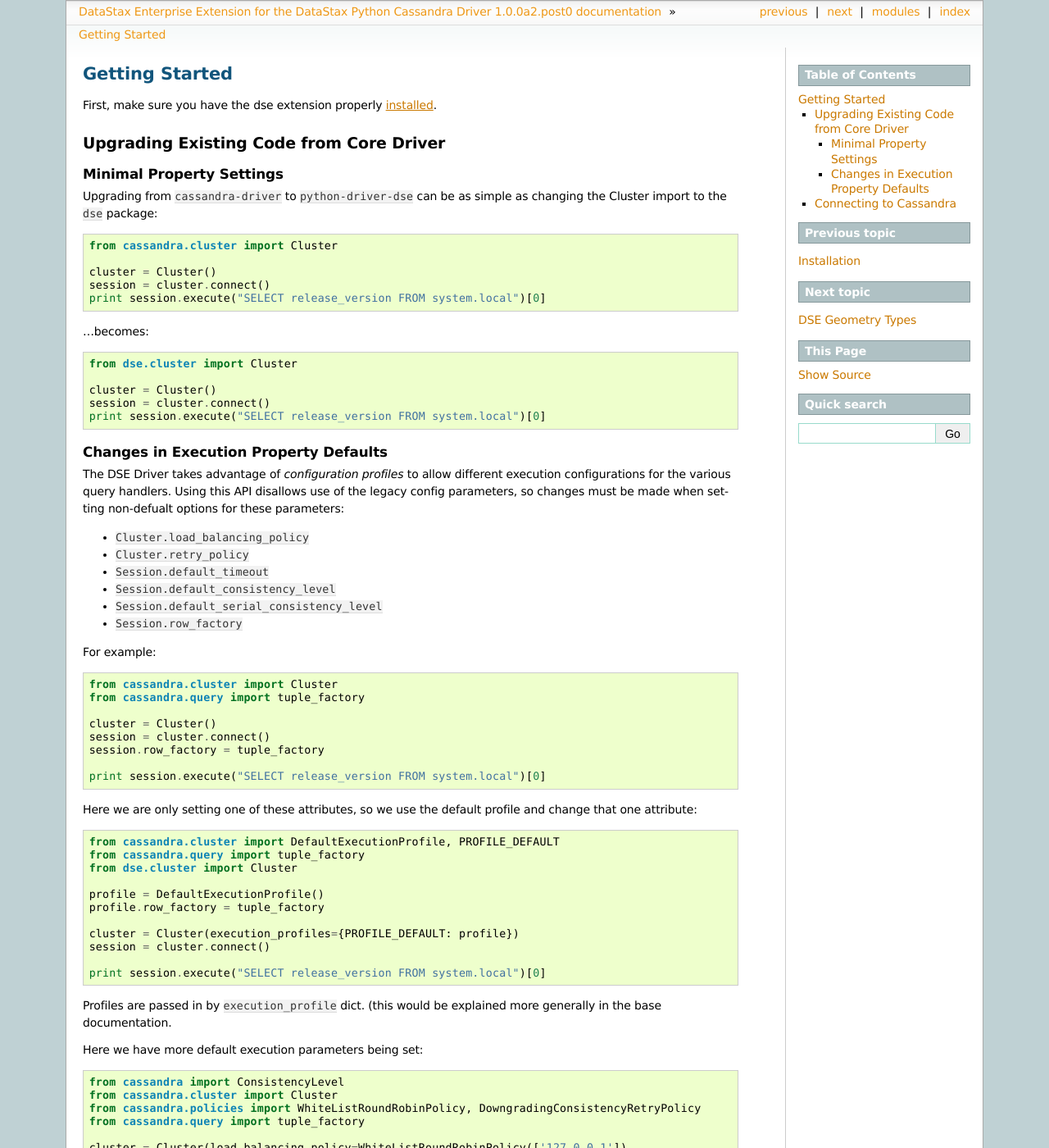
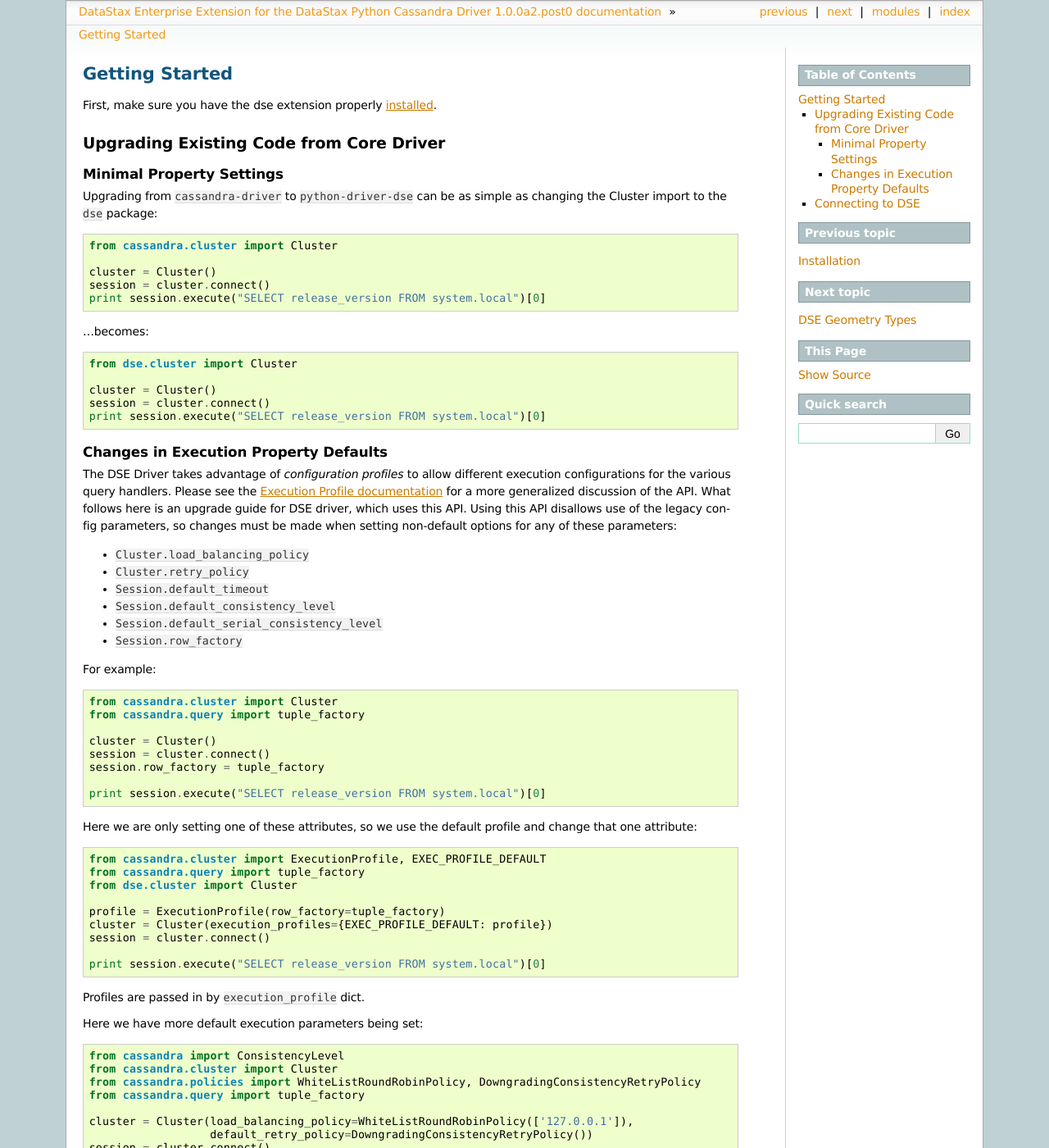
Before and after one commit to pv8/python-driver-dse, a Sphinx documentation site: the page built from docs/getting_started.rst, in a window 1280 px wide and 1400 px high. Shown: the whole window at 82% size. Built offline with Sphinx 7.4.7, drawn with Linux system fonts in a browser that asks for light colours; some of the changed text lies outside the part shown.

Commit message:
update getting started/upgrade guide

```diff
--- a/docs/getting_started.rst
+++ b/docs/getting_started.rst
@@ -31,8 +31,10 @@
 Changes in Execution Property Defaults
 ~~~~~~~~~~~~~~~~~~~~~~~~~~~~~~~~~~~~~~
 The DSE Driver takes advantage of *configuration profiles* to allow different execution configurations for the various
-query handlers. Using this API disallows use of the legacy config parameters, so changes must be made when setting
-non-defualt options for these parameters:
+query handlers. Please see the `Execution Profile documentation <http://datastax.github.io/python-driver/execution_profiles.html>`_
+for a more generalized discussion of the API. What follows here is an upgrade guide for DSE driver, which uses this API.
+Using this API disallows use of the legacy config parameters, so changes must be made when setting non-default options
+for any of these parameters:
 
 - ``Cluster.load_balancing_policy``
 - ``Cluster.retry_policy``
@@ -58,19 +60,17 @@
 
 .. code-block:: python
 
-    from cassandra.cluster import DefaultExecutionProfile, PROFILE_DEFAULT
+    from cassandra.cluster import ExecutionProfile, EXEC_PROFILE_DEFAULT
     from cassandra.query import tuple_factory
     from dse.cluster import Cluster
 
-    profile = DefaultExecutionProfile()
-    profile.row_factory = tuple_factory
-
-    cluster = Cluster(execution_profiles={PROFILE_DEFAULT: profile})
+    profile = ExecutionProfile(row_factory=tuple_factory)
+    cluster = Cluster(execution_profiles={EXEC_PROFILE_DEFAULT: profile})
     session = cluster.connect()
 
     print session.execute("SELECT release_version FROM system.local")[0]
 
-Profiles are passed in by ``execution_profile`` dict. (this would be explained more generally in the base documentation.
+Profiles are passed in by ``execution_profile`` dict.
 
 Here we have more default execution parameters being set:
 
@@ -96,7 +96,7 @@
 .. code-block:: python
 
     from cassandra import ConsistencyLevel
-    from cassandra.cluster import ExecutionProfile, PROFILE_DEFAULT
+    from cassandra.cluster import ExecutionProfile, EXEC_PROFILE_DEFAULT
     from cassandra.policies import WhiteListRoundRobinPolicy, DowngradingConsistencyRetryPolicy
     from cassandra.query import tuple_factory
     from dse.cluster import Cluster
@@ -104,27 +104,33 @@
     profile = ExecutionProfile(WhiteListRoundRobinPolicy(['127.0.0.1']),
                                DowngradingConsistencyRetryPolicy(),
                                ConsistencyLevel.LOCAL_QUORUM,
-                               ConsistencyLevel.LOCAL_SERIAL
+                               ConsistencyLevel.LOCAL_SERIAL,
                                15, tuple_factory)
-    cluster = Cluster(execution_profiles={PROFILE_DEFAULT: profile})
+    cluster = Cluster(execution_profiles={EXEC_PROFILE_DEFAULT: profile})
     session = cluster.connect()
 
     print session.execute("SELECT release_version FROM system.local")[0]
 
-It should be noted that this sets the default behavior. Users are free to setup additional profiles to be used by name:
+It should be noted that this sets the default behavior for CQL requests. The DSE driver also defines a set of default
+profiles for graph execution:
+
+* :data:`~.cluster.EXEC_PROFILE_GRAPH_DEFAULT`
+* :data:`~.cluster.EXEC_PROFILE_GRAPH_SYSTEM_DEFAULT`
+* :data:`~.cluster.EXEC_PROFILE_GRAPH_ANALYTICS_DEFAULT`
+
+Users are free to setup additional profiles to be used by name:
 
 .. code-block:: python
 
-    profile_long = DefaultExecutionProfile()
-    profile_long.request_timeout = 30
-    cluster = Cluster(execution_profiles={'long': profile})
-    ...
+    profile_long = ExecutionProfile(request_timeout=30)
+    cluster = Cluster(execution_profiles={'long': profile_long})
+    session = cluster.connect()
     session.execute(statement, execution_profile='long')
 
 Also, parameters passed to ``Session.execute`` or attached to ``Statement``\s are still honored as before.
 
-Connecting to Cassandra
------------------------
+Connecting to DSE
+-----------------
 The DSE extension builds on the core DataStax Cassandra Driver. Using the DSE
 extension is as simple as importing ``Cluster`` from the ``dse`` package instead of the core
 ``cassadnra`` package:
--- a/docs/index.rst
+++ b/docs/index.rst
@@ -11,7 +11,7 @@
     How to install the extension.
 
 :doc:`getting_started`
-    First steps of connecting to DSE and executing queries.
+    Covers upgrade from core driver, and first steps of connecting to DSE and executing queries.
 
 :doc:`auth`
     Example configuring DSE authentication
```
